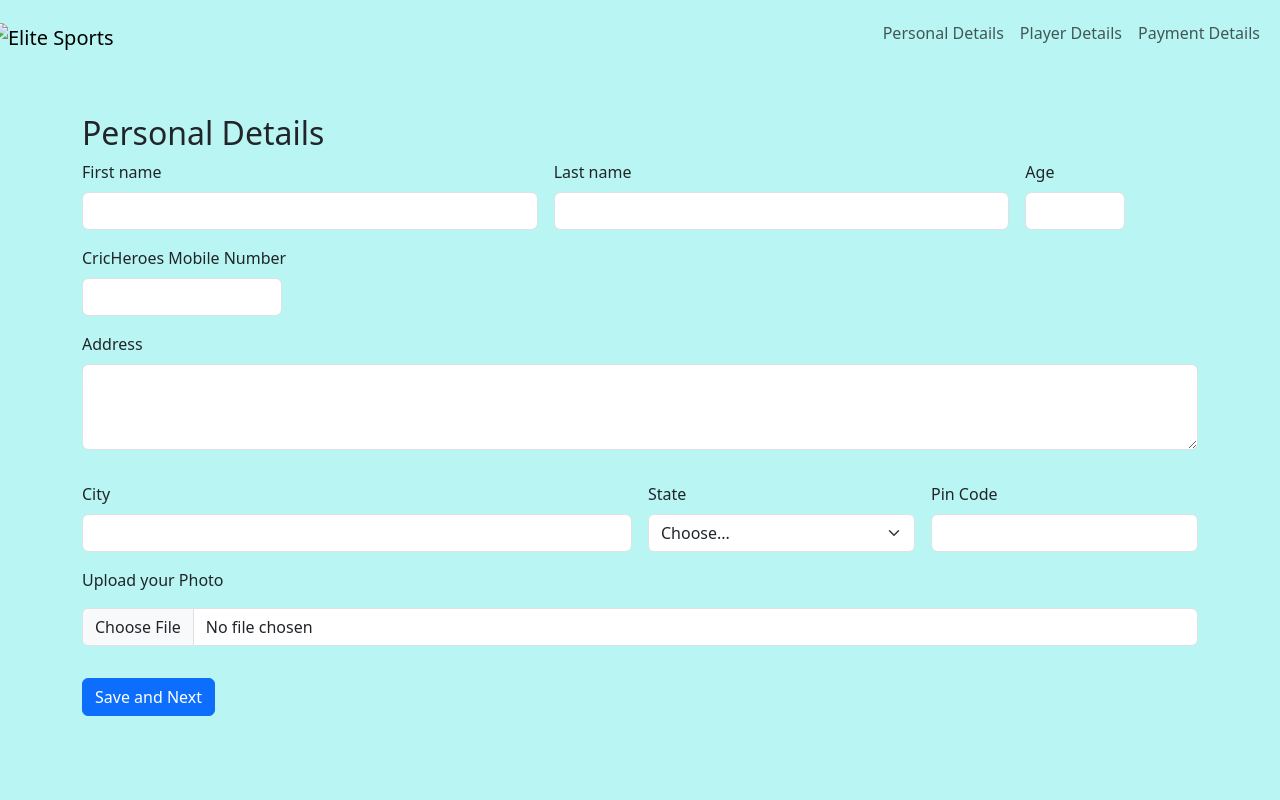
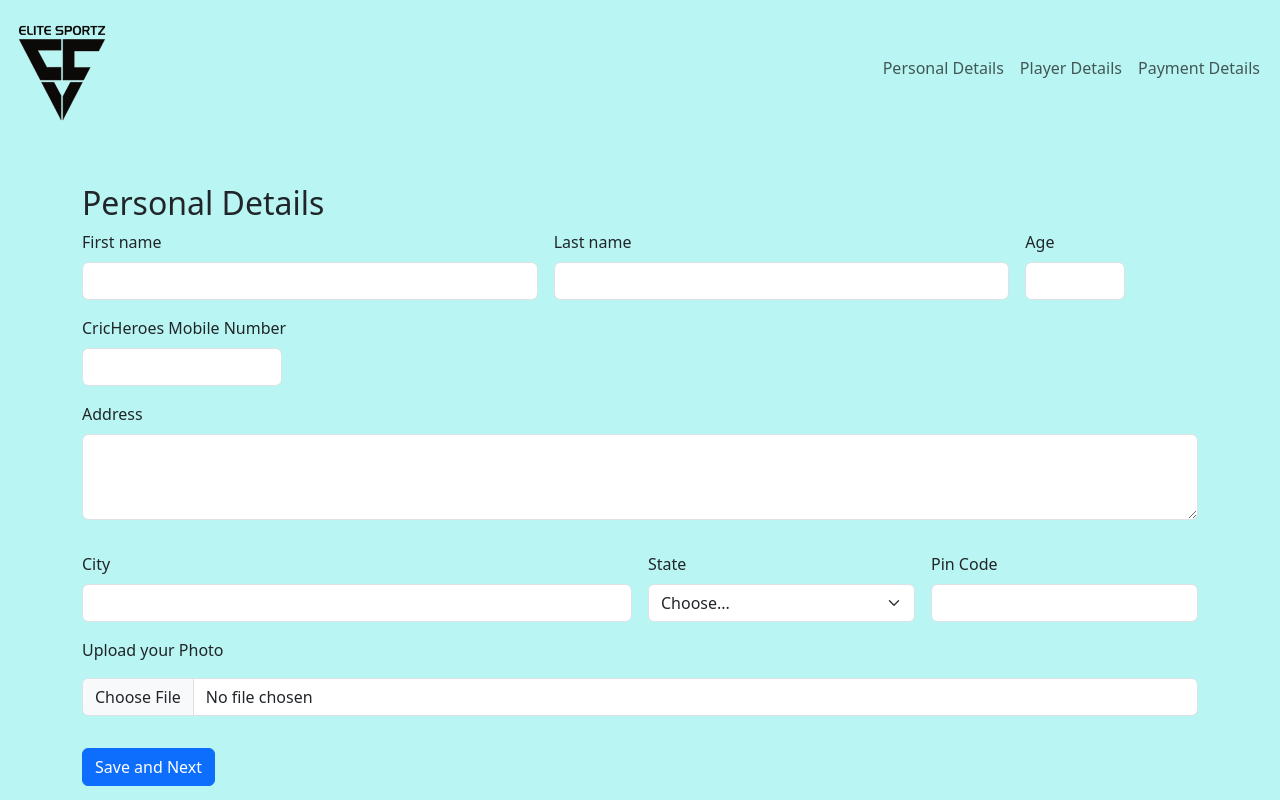
Before and after one commit to Rajpaul2002/Elite_sports, a plain HTML site: page registration.html in a window 1280 px wide. Drawn offline with nearby package versions, Linux system fonts and the light colour scheme.

Commit message:
Update  image source registration.html

```diff
--- a/registration.html
+++ b/registration.html
@@ -30,7 +30,7 @@
         <div class="container-fluid">
             <!-- Logo -->
             <a class="navbar-brand" href="#">
-                <img src="./photos/Add a little bit of body text (2).png" alt="Elite Sports">
+                <img src="./Add a little bit of body text (2).png" alt="Elite Sports">
             </a>
             <!-- Toggler Button -->
             <button class="navbar-toggler" type="button" data-bs-toggle="collapse" data-bs-target="#navbarSupportedContent" aria-controls="navbarSupportedContent" aria-expanded="false" aria-label="Toggle navigation">
```
